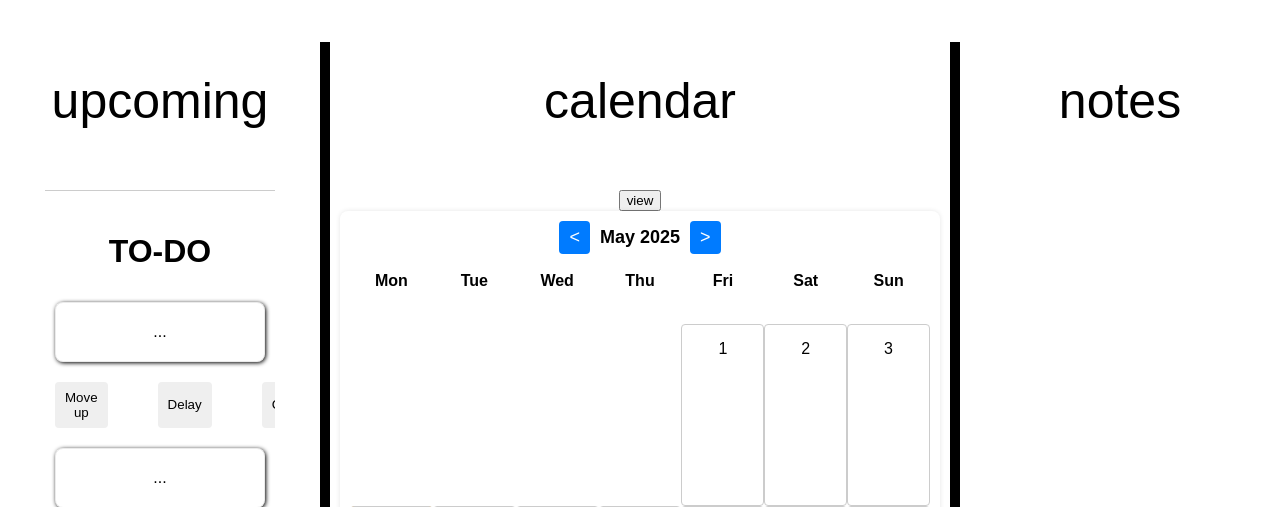
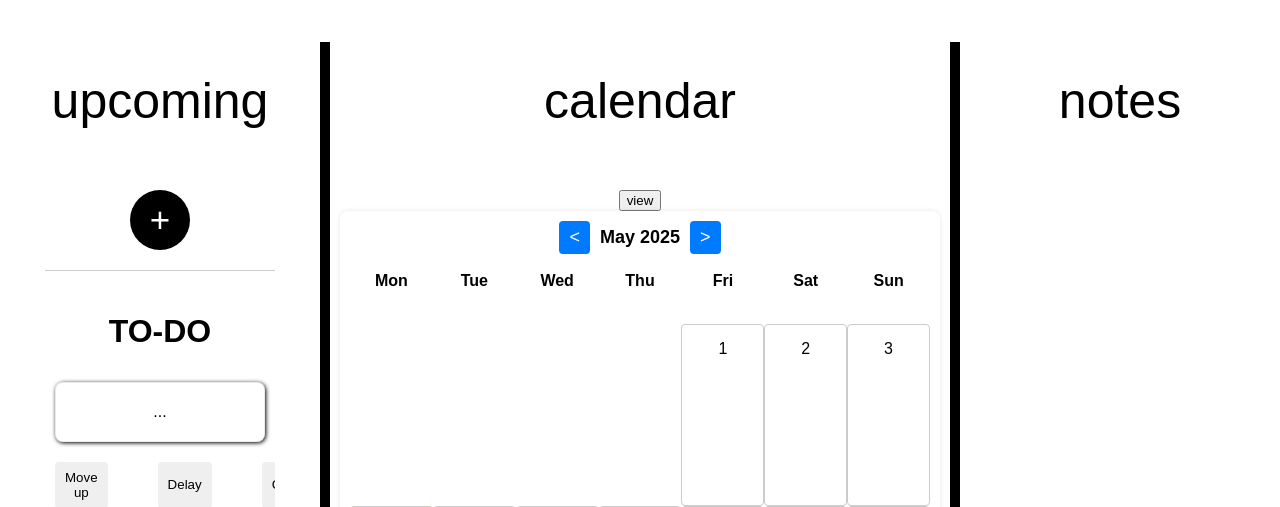
Before and after one commit to IbzyX/TaskManagerApp, a Flask app: page / in a window 1280 px wide. Shown: the part 171-678 px from the top of the page. Run offline with Flask 3, Linux system fonts and the light colour scheme.

Commit message:
add function to new template from home_page

```diff
--- a/app/routes.py
+++ b/app/routes.py
@@ -17,3 +17,7 @@ def calendar_page():
 @main.route('/notes')
 def notes_page():
     return render_template('notes.html')
+
+@main.route('/taskform')
+def Taskform_page():
+    return render_template('add_task.html')
--- a/app/static/css/home.css
+++ b/app/static/css/home.css
@@ -84,8 +84,21 @@ html, body {
 .task-actions button:hover {
    background-color: #007bff;
 }
-
-
+.addform-button {
+   background-color: black;
+   color: white;
+   border: none;
+   padding: 10px 20px;
+   font-size: 35px;
+   margin-bottom: 20px;
+   cursor: pointer;
+   border-radius: 50px;
+   text-decoration: none;
+   text-align: center;
+}
+.addform-button:hover {
+   background-color:#0056b3;
+}
 
 
 
--- a/app/templates/home.html
+++ b/app/templates/home.html
@@ -14,6 +14,8 @@
 
    <div class="left">
       <a href="{{ url_for('main.upcoming_page') }}" class="heading-button">upcoming</a>
+      <a href="{{ url_for('main.Taskform_page') }}" class="addform-button">+</a>
+
       <div class="todo-section">
          <h3>TO-DO</h3>
          <div class="task-card">...</div>
```
